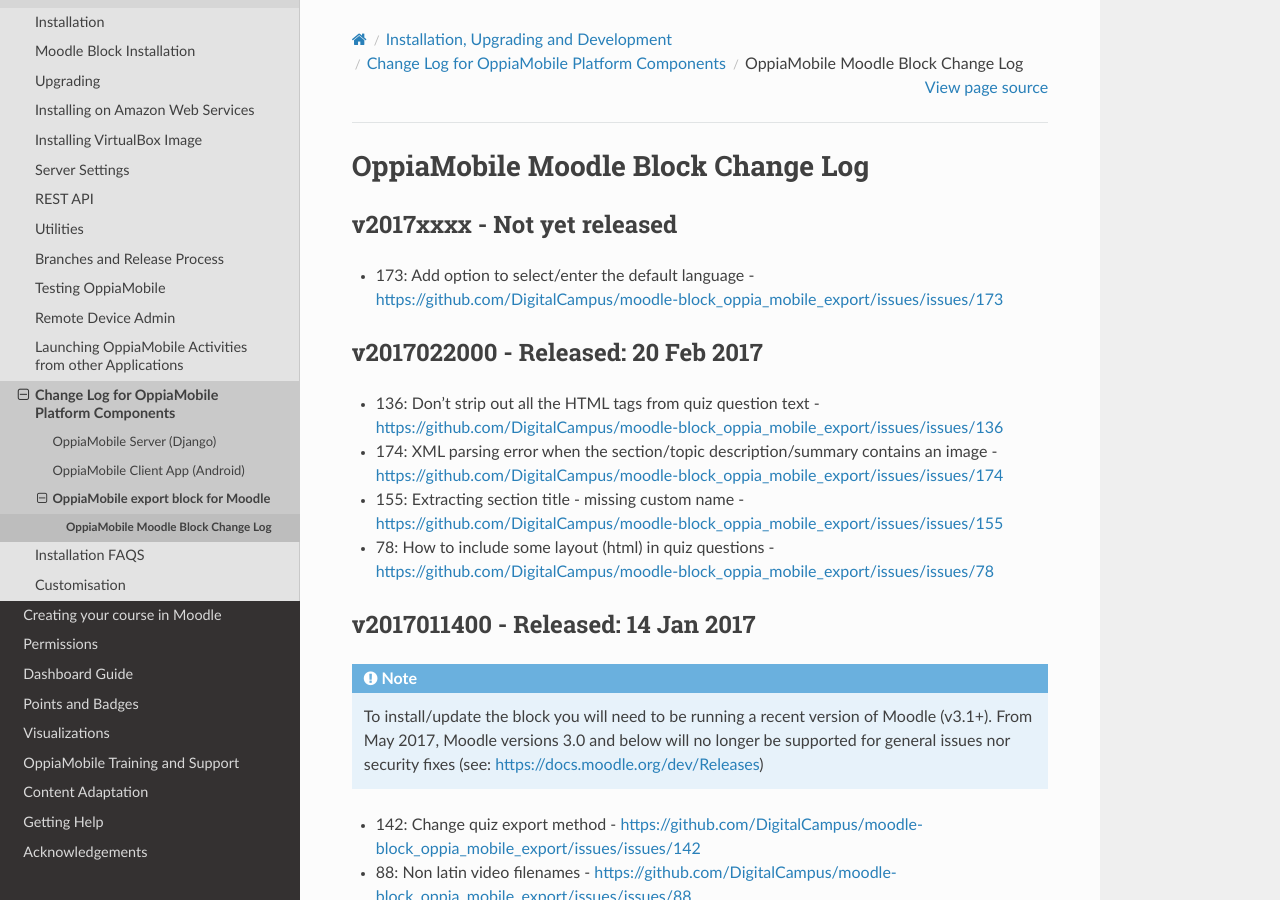
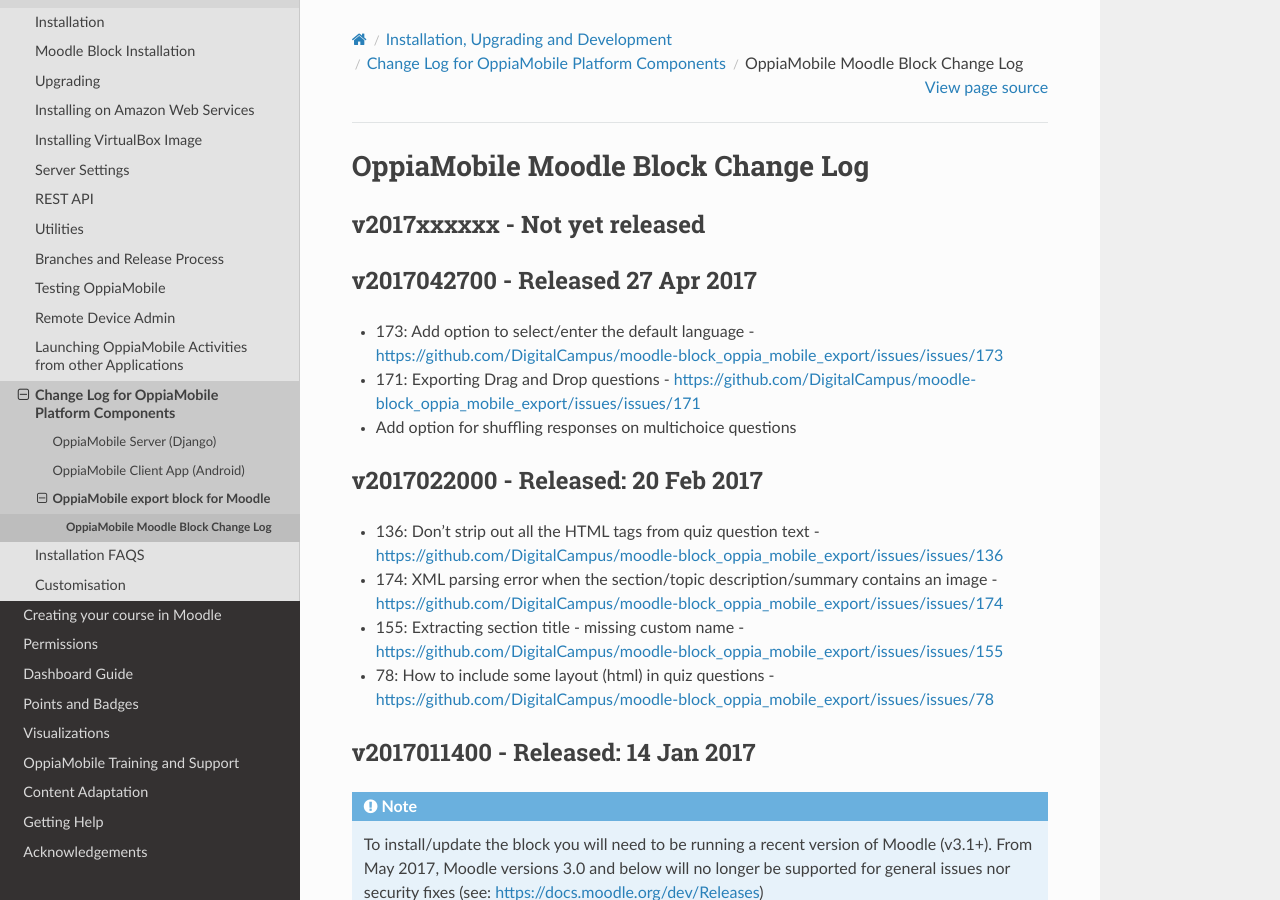
Before and after one commit to DigitalCampus/django-oppia, a Sphinx documentation site: the page built from docs/dev/changelog_moodleblock.rst, in a window 1280 px wide and 900 px high. Built offline with Sphinx 7.4.7 and the Read the Docs theme 2.0.0, drawn with Linux system fonts in a browser that asks for light colours; the version number is read from the project's files by our own code.

Commit message:
update docs

```diff
--- a/docs/dev/changelog_android.rst
+++ b/docs/dev/changelog_android.rst
@@ -8,6 +8,7 @@
 v63 (6.3.0) - Not yet released
 --------------------------------------
 
+* 616: Display drag and drop questions - https://github.com/DigitalCampus/oppia-mobile-android/issues/issues/616
 
 
 .. _appv62:
--- a/docs/dev/changelog_moodleblock.rst
+++ b/docs/dev/changelog_moodleblock.rst
@@ -1,13 +1,20 @@
 OppiaMobile Moodle Block Change Log
 =====================================
 
+.. _blockv2017xxxxxx:
 
-.. _blockv2017xxxx:
+v2017xxxxxx - Not yet released
+-------------------------------------
 
-v2017xxxx - Not yet released
+
+.. _blockv2017042700:
+
+v2017042700 - Released 27 Apr 2017
 -------------------------------------
 
 * 173: Add option to select/enter the default language - https://github.com/DigitalCampus/moodle-block_oppia_mobile_export/issues/issues/173
+* 171: Exporting Drag and Drop questions - https://github.com/DigitalCampus/moodle-block_oppia_mobile_export/issues/issues/171
+* Add option for shuffling responses on multichoice questions
 
 
 .. _blockv2017022000:
```
